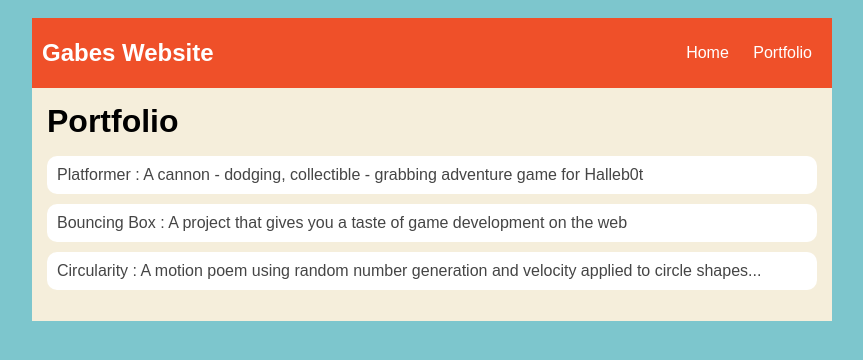
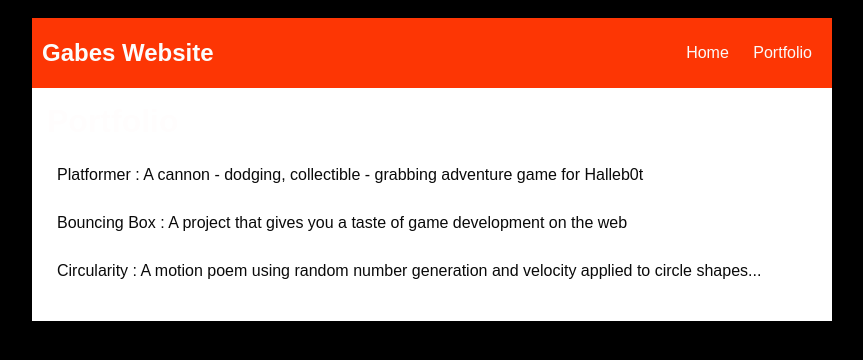
Before and after one commit to Gabejones1/Gabejones1.github.io, a plain HTML site: page portfolio.html in a window 1280 px wide. Shown: the whole page, without its empty margins (208-1071 px from the left). Drawn offline with Linux system fonts and the light colour scheme.

Commit message:
add portfolio.html file

```diff
--- a/style.css
+++ b/style.css
@@ -1,6 +1,6 @@
 body {
-    background: rgb(125, 198, 205);
-    color: rgb(45, 45, 45);
+    background: rgb(0, 0, 0);
+    color: rgb(255, 255, 255);
     padding: 10px;
     font-family: arial;
 }
@@ -11,7 +11,7 @@ body {
 
 /* navigation menu */
 nav {
-    background: rgb(239, 80, 41);
+    background: rgb(253, 54, 4);
    margin: 0 auto;
     display: flex;
     padding: 10px;
@@ -19,7 +19,7 @@ nav {
 h1 {
     display: flex;
     align-items: center;
-    color: white;
+    color: rgb(252, 252, 252);
     flex: 1;
     margin: 0;
 }
@@ -32,12 +32,12 @@ h1 {
 }
 a {
     text-decoration: none;
-    color: #fff;
+    color: #fafafa;
 }
 
 /* main container area beneath menu */
 main {
-    background: rgb(245, 238, 219);
+    background: rgb(255, 255, 255);
     display: flex;
 }
 .sidebar {
@@ -54,7 +54,7 @@ main {
 
 /* portfolio styles */
 #interests {
-    border: 4px silver ridge;
+    border: 4px rgb(255, 255, 255) ridge;
     padding: 8px;
 }
 h2, h3 {
@@ -65,7 +65,7 @@ h2, h3 {
 
  /* portfolio styles */
  .content h1 {
-    color: black;
+    color: rgb(255, 253, 253);
 }
 
 #portfolio {
@@ -74,7 +74,7 @@ h2, h3 {
 }
 
 #portfolio li {
-    background: #fff;
+    background: #ffffff;
     padding: 10px;
     border-radius: 10px;
     margin-bottom: 10px;
@@ -86,5 +86,5 @@ h2, h3 {
 
 #portfolio a {
     text-decoration: none;
-    color: #454545;
+    color: #0a0a0a;
 }
```
Also changed, not shown: index.html (+22 -18 lines).
